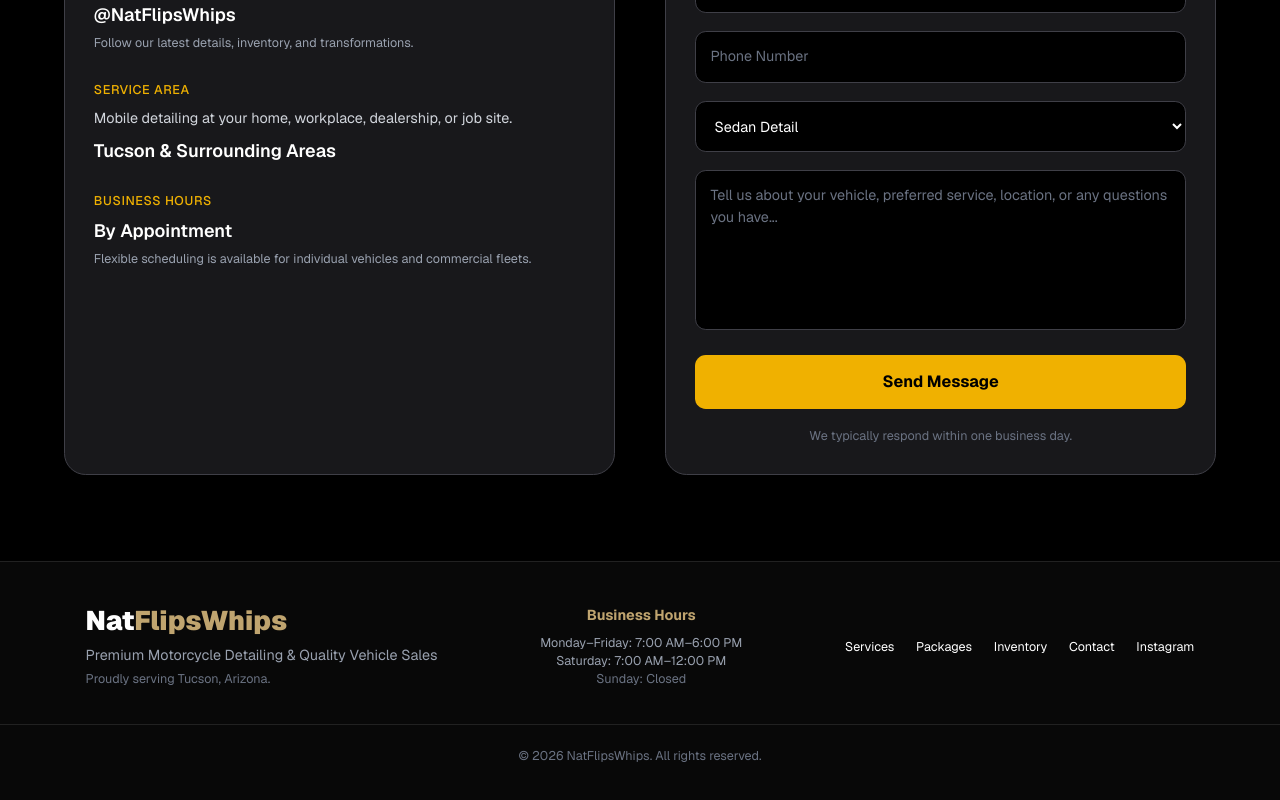
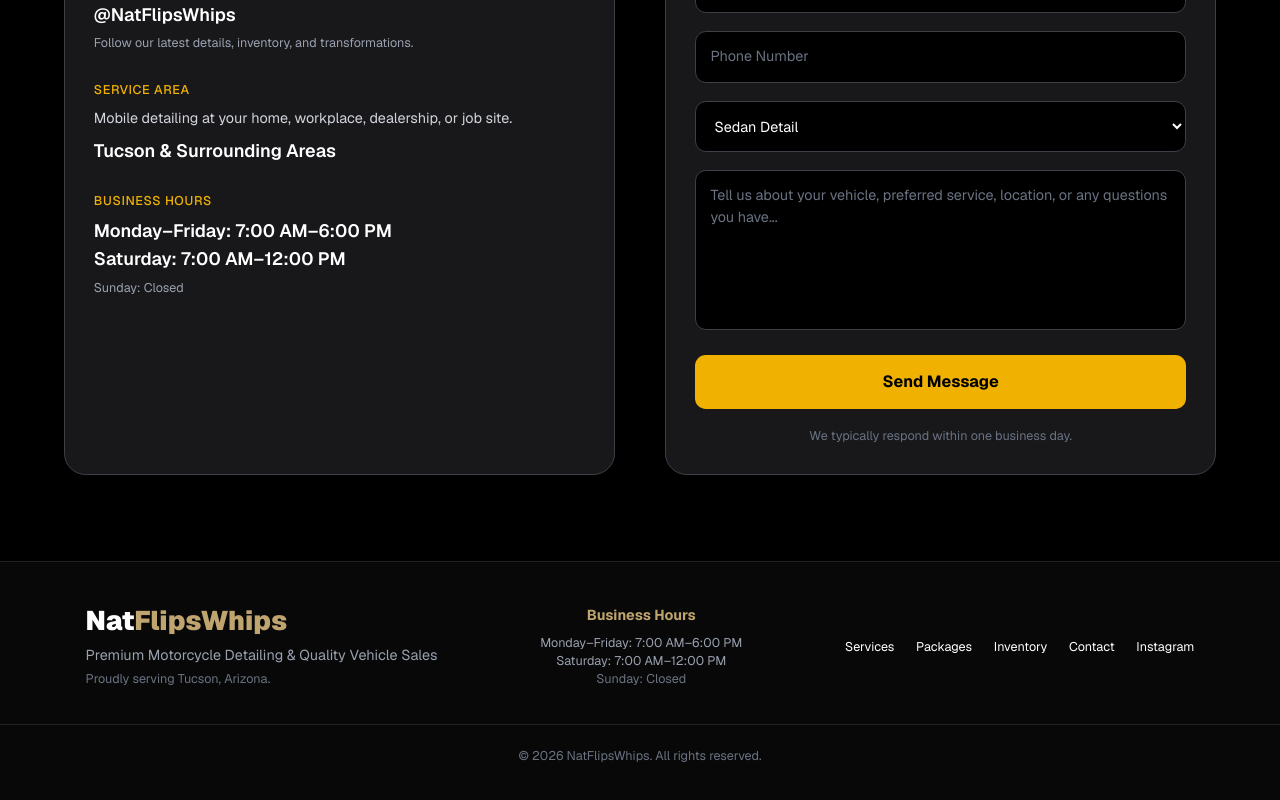
Before and after one commit to Natvibecodes/natflipswhips-website, a Next.js app: page / in a window 1280 px wide. Shown: the part 10474-11274 px from the top of the page. Built offline with nearby package versions, Linux system fonts and the light colour scheme.

Commit message:
Update Contact.tsx

```diff
--- a/app/components/Contact.tsx
+++ b/app/components/Contact.tsx
@@ -126,10 +126,14 @@
                   <p className="text-sm font-medium uppercase tracking-wider text-yellow-500">
                     Business Hours
                   </p>
-                  <p className="mt-2 text-xl font-semibold">By Appointment</p>
+                  <p className="mt-2 text-xl font-semibold">
+                    Monday–Friday: 7:00 AM–6:00 PM
+                  </p>
+                  <p className="mt-1 text-xl font-semibold">
+                    Saturday: 7:00 AM–12:00 PM
+                  </p>
                   <p className="mt-2 text-sm text-gray-400">
-                    Flexible scheduling is available for individual vehicles and
-                    commercial fleets.
+                    Sunday: Closed
                   </p>
                 </div>
               </div>
@@ -174,7 +178,9 @@
 
               <select
                 value={form.service}
-  onChange={(e) => setForm({ ...form, service: e.target.value })}
+                onChange={(e) =>
+                  setForm({ ...form, service: e.target.value })
+                }
                 className="w-full rounded-xl border border-zinc-700 bg-black p-4 text-white outline-none transition focus:border-yellow-500"
               >
                 <option>Sedan Detail</option>
```
Lines whose indentation alone changed are shown as unchanged.
